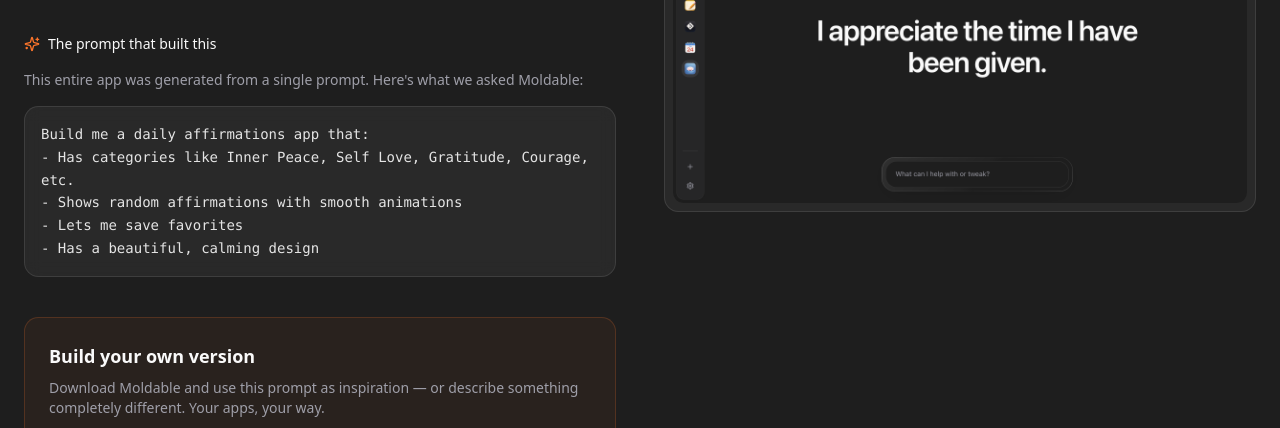
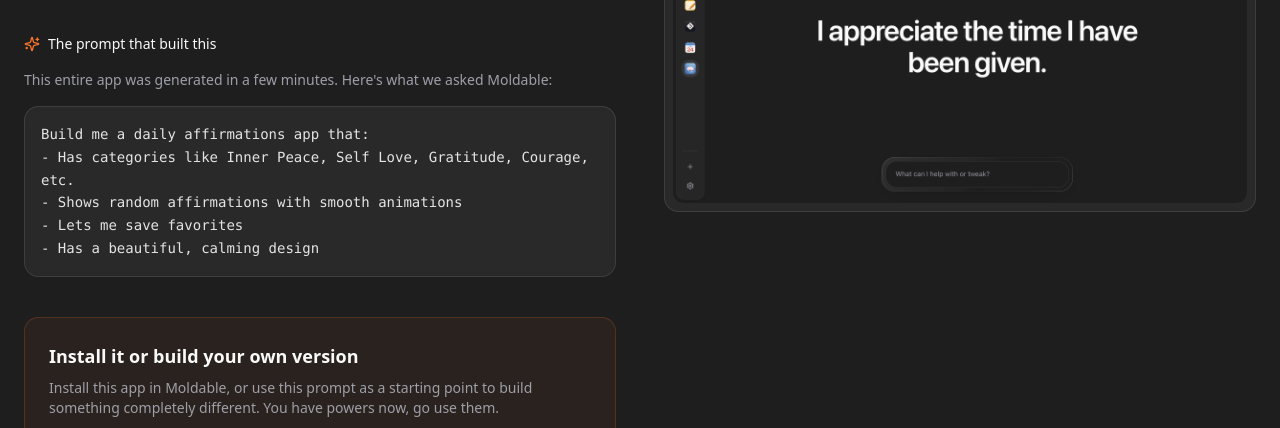
Before and after one commit to moldable-ai/marketing, a Next.js app: page /apps/affirmations in a window 1280 px wide. Shown: the part 372-800 px from the top of the page. Built offline with nearby package versions, Linux system fonts and the light colour scheme; no server answers.

Commit message:
[tweak] copy

```diff
--- a/src/app/apps/[slug]/page.tsx
+++ b/src/app/apps/[slug]/page.tsx
@@ -96,7 +96,7 @@
                   The prompt that built this
                 </div>
                 <p className="mb-4 text-sm text-muted-foreground">
-                  This entire app was generated from a single prompt. Here's
+                  This entire app was generated in a few minutes. Here's
                   what we asked Moldable:
                 </p>
                 <PromptBox content={app.samplePrompt} />
@@ -105,11 +105,12 @@
               {/* CTA */}
               <div className="mt-10 rounded-xl border border-primary/20 bg-primary/5 p-6">
                 <h3 className="text-lg font-semibold">
-                  Build your own version
+                  Install it or build your own version
                 </h3>
                 <p className="mt-2 text-sm text-muted-foreground">
-                  Download Moldable and use this prompt as inspiration — or
-                  describe something completely different. Your apps, your way.
+                  Install this app in Moldable, or use this prompt as a starting
+                  point to build something completely
+                  different. You have powers now, go use them.
                 </p>
                 <a
                   href="/#download"
--- a/src/app/apps/page.tsx
+++ b/src/app/apps/page.tsx
@@ -9,7 +9,7 @@
 export const metadata: Metadata = {
   title: "Apps - Moldable",
   description:
-    "Explore the official Moldable starter apps. See what's possible, get inspired, and download Moldable to start building your own.",
+    "Explore the official Moldable starter apps. Install them in Moldable, or use them as inspiration to build your own version.",
 };
 
 export default function AppsPage() {
@@ -30,7 +30,7 @@
             </h1>
             <p className="mx-auto mt-4 max-w-2xl text-lg text-muted-foreground">
               Each of these apps was created with a simple prompt. Browse them
-              for inspiration, or download Moldable to build your own.
+              for inspiration. Install it or build your own version.
             </p>
           </div>
 
--- a/src/components/marketing/app-registry-section.tsx
+++ b/src/components/marketing/app-registry-section.tsx
@@ -21,7 +21,7 @@
           </h2>
           <p className="mx-auto mt-4 max-w-2xl text-lg text-muted-foreground">
             Install these official apps for free, or prompt Moldable to build
-            something entirely new for you.
+            something entirely new for you. You have powers now, go use them.
           </p>
         </div>
 
```
